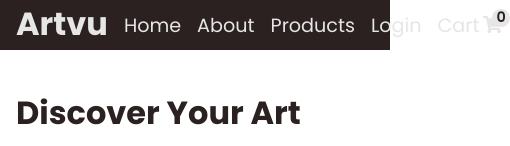
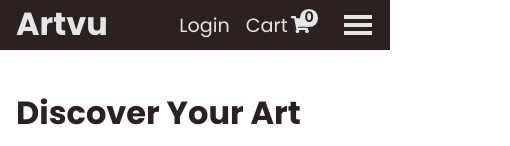
Before and after one commit to EnFlorian/artvu-ecom, a React (Create React App) app: page / in a window 390 px wide. Shown: the top 146 px of the page, 510 px wide, since content can reach past the window. Built offline with nearby package versions, Linux system fonts and the light colour scheme.

Commit message:
Feat: Added mobile menu

```diff
--- a/src/App.tsx
+++ b/src/App.tsx
@@ -1,11 +1,15 @@
 import "./App.css";
 import { BrowserRouter as Router, Routes, Route } from "react-router-dom";
-import { AuthModal, Footer, Navbar } from "./components";
+import { AuthModal, Footer, MobileNavbar, Navbar } from "./components";
 import { About, Cart, Home, NotFound, Product, Products } from "./pages";
+import { useSelector } from "react-redux";
+import { RootState } from "./state/store";
+import { Fragment } from "react";
 
 function App() {
+  const isMobileNavOpen = useSelector((state: RootState) => state.ui.isMobileNavOpen);
   return (
-    <div id="app">
+    <Fragment>
       <Router>
         <Navbar />
         <Routes>
@@ -17,9 +21,10 @@ function App() {
           <Route path="/cart" element={<Cart />} />
         </Routes>
         <AuthModal />
+        {isMobileNavOpen && <MobileNavbar />}
         <Footer />
       </Router>
-    </div>
+    </Fragment>
   );
 }
 
--- /dev/null
+++ b/src/components/MobileNavbar/MobileNavbar.scss
@@ -0,0 +1,53 @@
+.mobile-navbar {
+  display: flex;
+  align-items: center;
+  justify-content: center;
+  height: 100vh;
+  width: 100%;
+  background-color: var(--clr-dark);
+  z-index: 9999;
+  position: fixed;
+  top: 0;
+
+  &__closeIcon {
+    position: fixed;
+    top: 1rem;
+    right: 1rem;
+    color: var(--clr-text-light);
+    font-size: 5rem;
+    cursor: pointer;
+    transition: all 0.2s ease-in-out;
+
+    &:hover {
+      color: var(--clr-accent-dark);
+      transform: scale(1.1);
+    }
+  }
+
+  &__links {
+    margin-top: 2rem;
+    display: flex;
+    flex-direction: column;
+    align-items: center;
+    list-style: none;
+  }
+
+  &__link {
+    margin-bottom: 2rem;
+    color: var(--clr-text-light);
+    font-size: 3rem;
+    font-weight: 500;
+    transition: all 0.2s ease-in-out;
+
+    &:hover {
+      cursor: pointer;
+      color: var(--clr-accent-dark);
+    }
+  }
+}
+
+@media screen and (min-width: 750px) {
+  .mobile-navbar {
+    display: none;
+  }
+}
--- /dev/null
+++ b/src/components/MobileNavbar/MobileNavbar.tsx
@@ -0,0 +1,28 @@
+import "./MobileNavbar.scss";
+import { IoClose } from "react-icons/io5";
+import { closeMobileNav } from "../../state/UiSlice";
+import { useDispatch } from "react-redux";
+import { Link } from "react-router-dom";
+
+const MobileNavbar = () => {
+  const dispatch = useDispatch();
+
+  return (
+    <nav className="mobile-navbar" onClick={() => dispatch(closeMobileNav())}>
+      <IoClose className="mobile-navbar__closeIcon" onClick={() => dispatch(closeMobileNav())} />
+      <ul className="mobile-navbar__links">
+        <li className="mobile-navbar__link">
+          <Link to="/">Home</Link>
+        </li>
+        <li className="mobile-navbar__link">
+          <Link to="/about">About</Link>
+        </li>
+        <li className="mobile-navbar__link">
+          <Link to="/products">Products</Link>
+        </li>
+      </ul>
+    </nav>
+  );
+};
+
+export default MobileNavbar;
--- a/src/components/Navbar/Navbar.scss
+++ b/src/components/Navbar/Navbar.scss
@@ -61,6 +61,10 @@
     height: 1.1rem;
   }
 
+  &__mobile-menu {
+    display: none;
+  }
+
   &__btn {
     border: none;
     background: transparent;
@@ -74,4 +78,33 @@
       color: var(--clr-accent-dark);
     }
   }
+
+  &__mobile-menu-btn {
+    font-size: 2rem;
+    margin-left: 1rem;
+  }
 }
+
+@media (max-width: 550px) {
+  .navbar {
+    &__mobile-menu {
+      display: block;
+    }
+
+    &__mobile-menu {
+      display: flex;
+      align-items: center;
+      justify-content: space-between;
+      height: var(--navbar-height);
+      color: var(--clr-text-light);
+    }
+
+    &__navlinks {
+      margin-right: 0;
+    }
+
+    &__main-links {
+      display: none;
+    }
+  }
+}
--- a/src/components/Navbar/Navbar.tsx
+++ b/src/components/Navbar/Navbar.tsx
@@ -1,8 +1,8 @@
 import "./Navbar.scss";
 import { Link } from "react-router-dom";
 import { FaShoppingCart } from "react-icons/fa";
-
-import { openModal } from "../../state/UiSlice";
+import { GiHamburgerMenu } from "react-icons/gi";
+import { openModal, openMobileNav } from "../../state/UiSlice";
 import { useDispatch } from "react-redux";
 import { useSelector } from "react-redux";
 import { RootState } from "../../state/store";
@@ -11,20 +11,21 @@ const Navbar = () => {
   const items = useSelector((state: RootState) => state.cart.items);
   const cartAmount = items.length;
   const dispatch = useDispatch();
+
   return (
     <nav className="navbar">
       <div className="navbar__wrapper container">
         <h1 className="navbar__logo">
           <Link to="/">Artvu</Link>
         </h1>
-        <ul className="navbar__navlinks">
+        <ul className="navbar__navlinks navbar__main-links">
           <li className="navbar__navlink">
             <Link to="/">Home</Link>
           </li>
           <li className="navbar__navlink">
             <Link to="/about">About</Link>
           </li>
-          <li className="navbar__navlink">
+          <li className="navbar__navlink ">
             <Link to="/products">Products</Link>
           </li>
         </ul>
@@ -41,6 +42,9 @@ const Navbar = () => {
               <p className="navbar__shopping-cart-count">{cartAmount}</p>
             </div>
           </li>
+          <li className="navbar__navlink navbar__mobile-menu" onClick={() => dispatch(openMobileNav())}>
+            <GiHamburgerMenu className="navbar__mobile-menu-btn" />
+          </li>
         </ul>
       </div>
     </nav>
--- a/src/components/index.ts
+++ b/src/components/index.ts
@@ -12,6 +12,7 @@ import ProductsGridView from "./ProductsGridView/ProductsGridView";
 import ProductsListView from "./ProductsListView/ProductsListView";
 import WorkSection from "./WorkSection/WorkSection";
 import QuantityButtons from "./QuantityButtons/QuantityButtons";
+import MobileNavbar from "./MobileNavbar/MobileNavbar";
 
 export {
   CartItem,
@@ -28,4 +29,5 @@ export {
   ProductsListView,
   WorkSection,
   QuantityButtons,
+  MobileNavbar,
 };
--- a/src/state/ProductSlice.ts
+++ b/src/state/ProductSlice.ts
@@ -1,6 +1,6 @@
 import { createSlice } from "@reduxjs/toolkit";
 import { IProductState } from "../types/state";
-import { products } from "../data/";
+import { products } from "../data";
 
 const initialState: IProductState = {
   products: products,
--- a/src/state/UiSlice.ts
+++ b/src/state/UiSlice.ts
@@ -3,6 +3,7 @@ import { IUiState } from "../types/state";
 
 const initialState: IUiState = {
   isModalOpen: false,
+  isMobileNavOpen: false,
 };
 
 export const uiSlice = createSlice({
@@ -15,8 +16,14 @@ export const uiSlice = createSlice({
     closeModal: (state) => {
       state.isModalOpen = false;
     },
+    openMobileNav: (state) => {
+      state.isMobileNavOpen = true;
+    },
+    closeMobileNav: (state) => {
+      state.isMobileNavOpen = false;
+    },
   },
 });
 
-export const { openModal, closeModal } = uiSlice.actions;
+export const { openModal, closeModal, closeMobileNav, openMobileNav } = uiSlice.actions;
 export default uiSlice.reducer;
--- a/src/types/state.ts
+++ b/src/types/state.ts
@@ -1,5 +1,6 @@
 export interface IUiState {
   isModalOpen: boolean;
+  isMobileNavOpen: boolean;
 }
 
 export interface IProduct {
```
Also changed, not shown: src/state/FilterSlice.ts (deleted, +0 -22 lines), src/data/index.ts (renamed from src/data/index.js).
